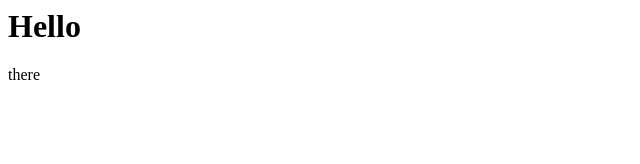
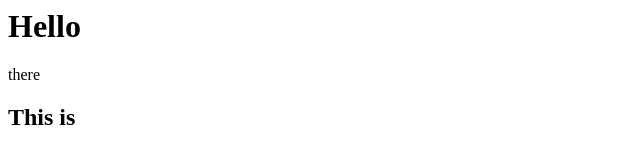
Before and after one commit to AbdullohMaraimov/demo-repo, a plain HTML site: page index.html in a window 1280 px wide. Shown: the whole page, without its empty margins (0-640 px from the left). Drawn offline with Linux system fonts and the light colour scheme.

Commit message:
This is updated version

```diff
--- a/index.html
+++ b/index.html
@@ -1,2 +1,3 @@
 <h1>Hello</h1>
 <p>there</p>
+<h2>This is</h2>
```
